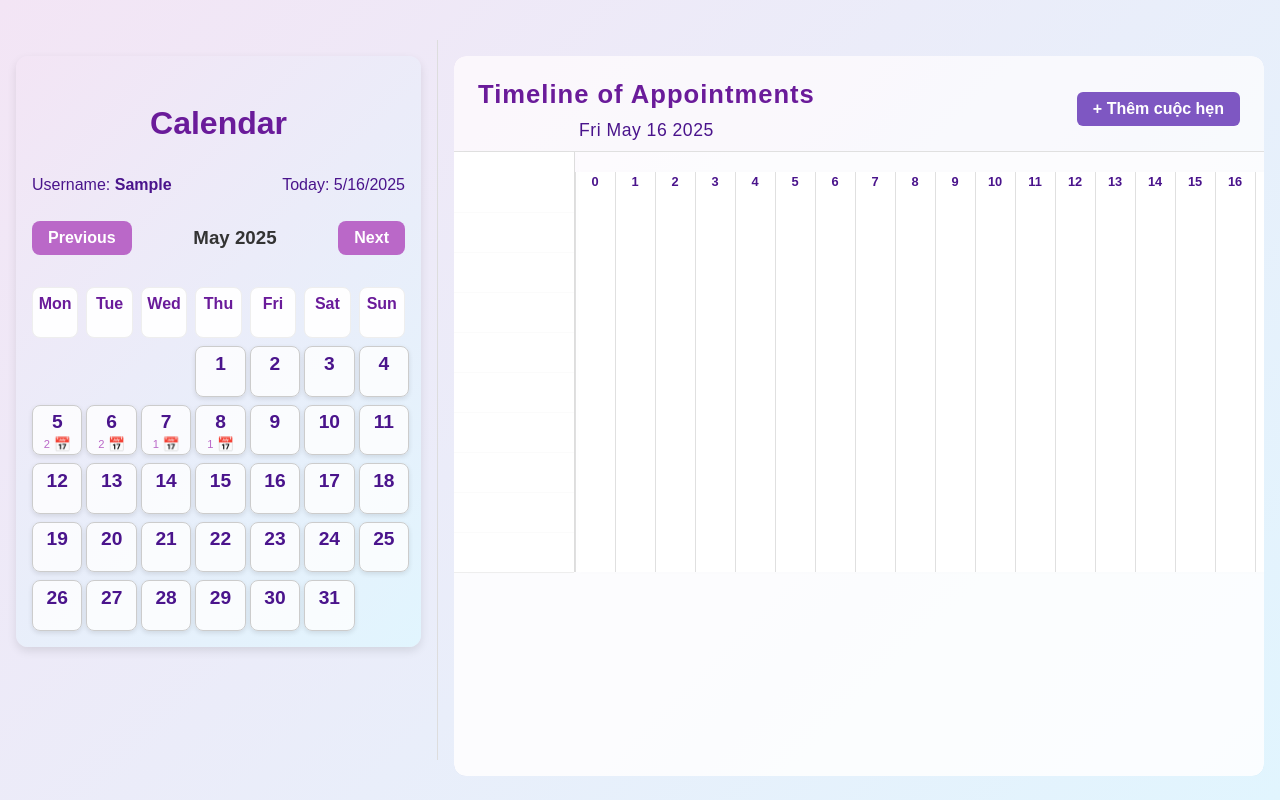
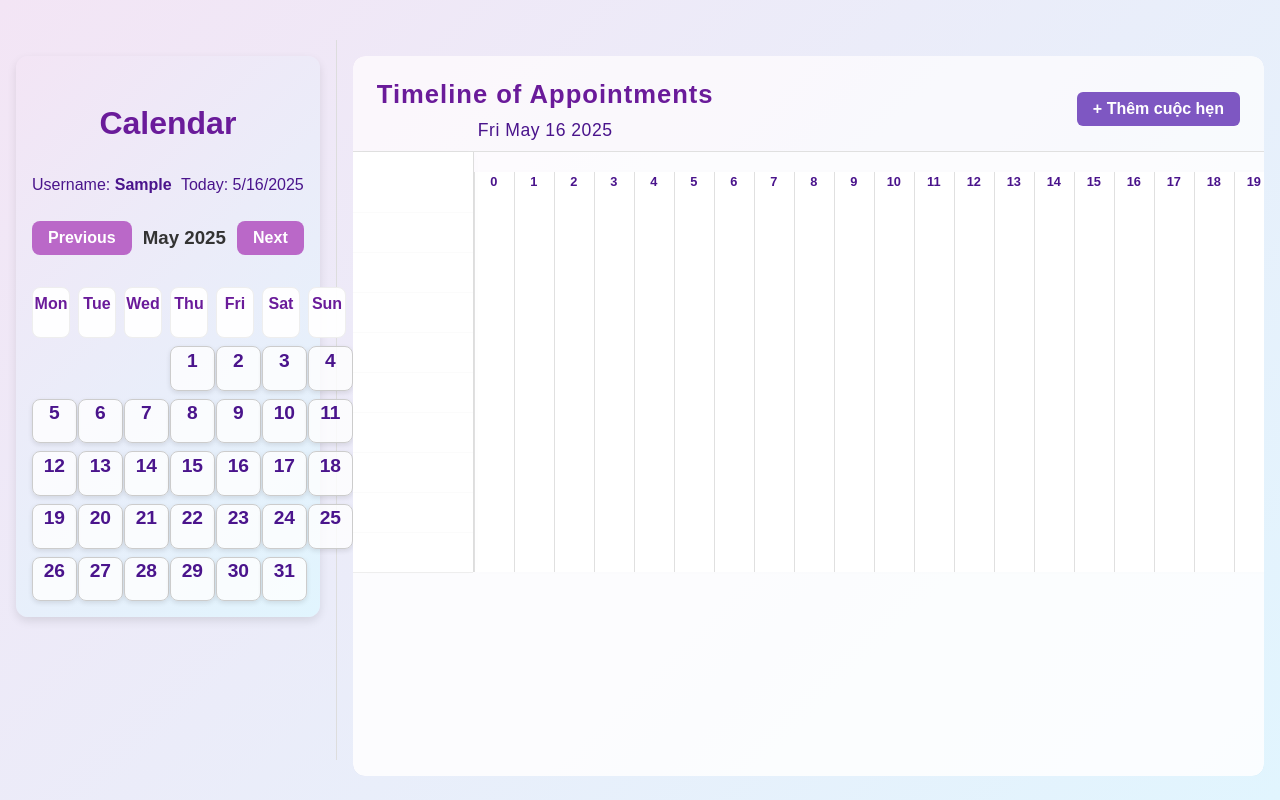
Before and after one commit to OOADAppointment/FrontEnd, a React (Vite) app: page / in a window 1280 px wide. Both pictures are taken after typing "Sample", "Sample123" into the empty fields and a click on the button "Login". Built offline with nearby package versions, Linux system fonts and the light colour scheme.

Commit message:
fix: pass all appointments to Timeline for correct group meeting join logic

```diff
--- a/src/App.jsx
+++ b/src/App.jsx
@@ -7,52 +7,48 @@ import Timeline from './components/Timeline';
 function App() {
   const [user, setUser] = useState(null);
   const [selectedDate, setSelectedDate] = useState(new Date());
+  const [appointments, setAppointments] = useState([
+    {
+      owner: 'alice',
+      name: 'Meeting',
+      start: '10:30',
+      end: '12:45',
+      date: '2025-04-01',
+      members: ['bob']
+    },
+    {
+      owner: 'alice',
+      name: 'Lunch',
+      start: '13:00',
+      end: '15:50',
+      date: '2025-04-01',
+      members: []
+    },
+    {
+      owner: 'bob',
+      name: 'Lunch',
+      start: '13:00',
+      end: '15:50',
+      date: '2025-05-17',
+      members: ['alice']
+    },
+    {
+      owner: 'bob',
+      name: 'Design Review',
+      start: '14:00',
+      end: '15:00',
+      date: '2025-07-08',
+      members: []
+    }
+  ]);
 
-  // Fake data for demonstration (covering many days in months 4-7, 2025)
-  const appointments = [
-    // April 2025
-    { name: 'Meeting', start: '10:30', end: '12:45', date: '2025-04-01' },
-    { name: 'Lunch', start: '13:00', end: '15:50', date: '2025-04-01' },
-    { name: 'Workshop', start: '15:00', end: '17:00', date: '2025-04-02' },
-    { name: 'Late Task', start: '20:00', end: '23:00', date: '2025-04-02' },
-    { name: 'Night Shift', start: '22:00', end: '24:00', date: '2025-04-03' },
-    { name: 'Morning Brief', start: '08:00', end: '09:00', date: '2025-04-03' },
-    { name: 'Team Sync', start: '09:30', end: '10:30', date: '2025-04-04' },
-    { name: 'Design Review', start: '14:00', end: '15:00', date: '2025-04-04' },
-    // May 2025
-    { name: '1:1', start: '11:00', end: '11:30', date: '2025-05-05' },
-    { name: 'Wrap Up', start: '16:00', end: '17:00', date: '2025-05-05' },
-    { name: 'Planning', start: '09:00', end: '10:00', date: '2025-05-06' },
-    { name: 'Retrospective', start: '15:00', end: '16:00', date: '2025-05-06' },
-    { name: 'Demo', start: '13:00', end: '14:00', date: '2025-05-07' },
-    { name: 'Support', start: '10:00', end: '12:00', date: '2025-05-08' },
-    // June 2025
-    { name: 'Check-in', start: '09:00', end: '09:30', date: '2025-06-09' },
-    { name: 'Night Shift', start: '22:00', end: '24:00', date: '2025-06-10' },
-    { name: 'Sprint Start', start: '09:00', end: '10:00', date: '2025-06-11' },
-    { name: 'Code Review', start: '14:00', end: '15:30', date: '2025-06-12' },
-    { name: 'Brainstorm', start: '11:00', end: '12:00', date: '2025-06-13' },
-    // July 2025
-    { name: 'Release', start: '10:00', end: '11:00', date: '2025-07-01' },
-    { name: 'Hotfix', start: '15:00', end: '16:00', date: '2025-07-02' },
-    { name: 'All Hands', start: '09:00', end: '10:30', date: '2025-07-03' },
-    { name: 'Wrap Up', start: '16:00', end: '17:00', date: '2025-07-04' },
-    { name: 'Night Shift', start: '22:00', end: '24:00', date: '2025-07-05' },
-    { name: 'Morning Brief', start: '08:00', end: '09:00', date: '2025-07-06' },
-    { name: 'Team Sync', start: '09:30', end: '10:30', date: '2025-07-07' },
-    { name: 'Design Review', start: '14:00', end: '15:00', date: '2025-07-08' },
-  ];
+  const handleLogin = (username) => setUser(username);
+  const handleDateClick = (date) => setSelectedDate(date);
+  const handleUpdateAppointments = (newAppointments) => setAppointments(newAppointments);
 
-  const handleLogin = (username) => {
-    setUser(username);
-  };
-
-  const handleDateClick = (date) => {
-    setSelectedDate(date);
-  };
-
-  const filteredAppointments = appointments.filter(
-    (appt) => appt.date === selectedDate.toISOString().split('T')[0]
+  // Lọc lịch của user hiện tại (là owner hoặc là thành viên)
+  const userAppointments = appointments.filter(
+    appt => appt.owner === user || (appt.members && appt.members.includes(user))
   );
 
   return (
@@ -65,7 +61,7 @@ function App() {
           display: 'flex',
           justifyContent: 'center',
           alignItems: 'center',
-          overflow: 'hidden', // prevent scroll on the whole app
+          overflow: 'hidden',
         }}
       >
         <Routes>
@@ -77,11 +73,11 @@ function App() {
                   <div style={{ flex: 1, borderRight: '1px solid #ddd', padding: '1rem', minWidth: 0 }}>
                     <Calendar
                       onDateClick={handleDateClick}
-                      appointments={appointments}
+                      appointments={userAppointments}
                       username={user}
                     />
                   </div>
-                  <div style={{ flex: 2, padding: '1rem', minWidth: 0, height: '100%' }}>
+                  <div style={{ flex: 3, padding: '1rem', minWidth: 0, height: '100%' }}>
                     <div
                       style={{
                         height: '100%',
@@ -95,7 +91,12 @@ function App() {
                         flexDirection: 'column',
                       }}
                     >
-                      <Timeline selectedDate={selectedDate} appointments={filteredAppointments} />
+                      <Timeline
+  selectedDate={selectedDate}
+  appointments={appointments} // truyền toàn bộ!
+  onUpdateAppointments={handleUpdateAppointments}
+  user={user}
+/>
                     </div>
                   </div>
                 </div>
```
